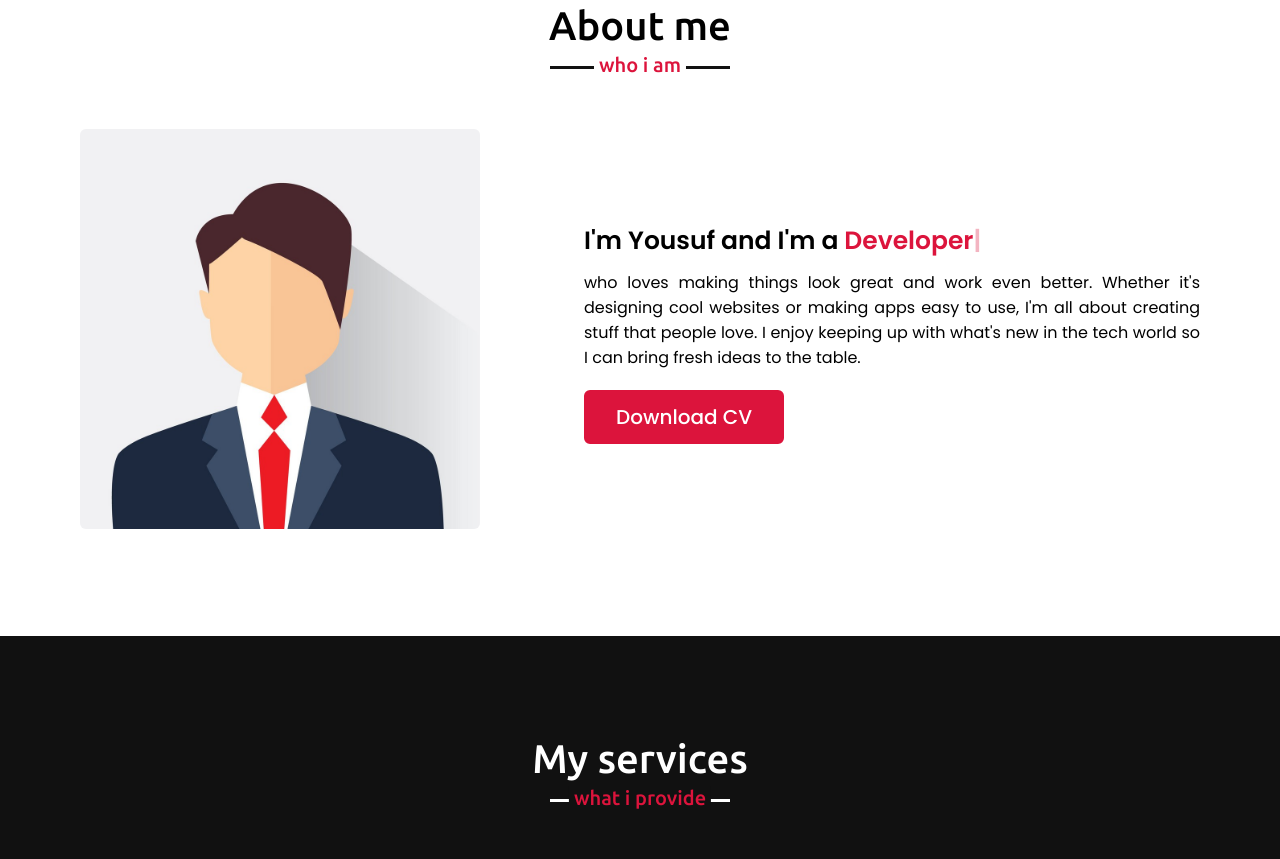
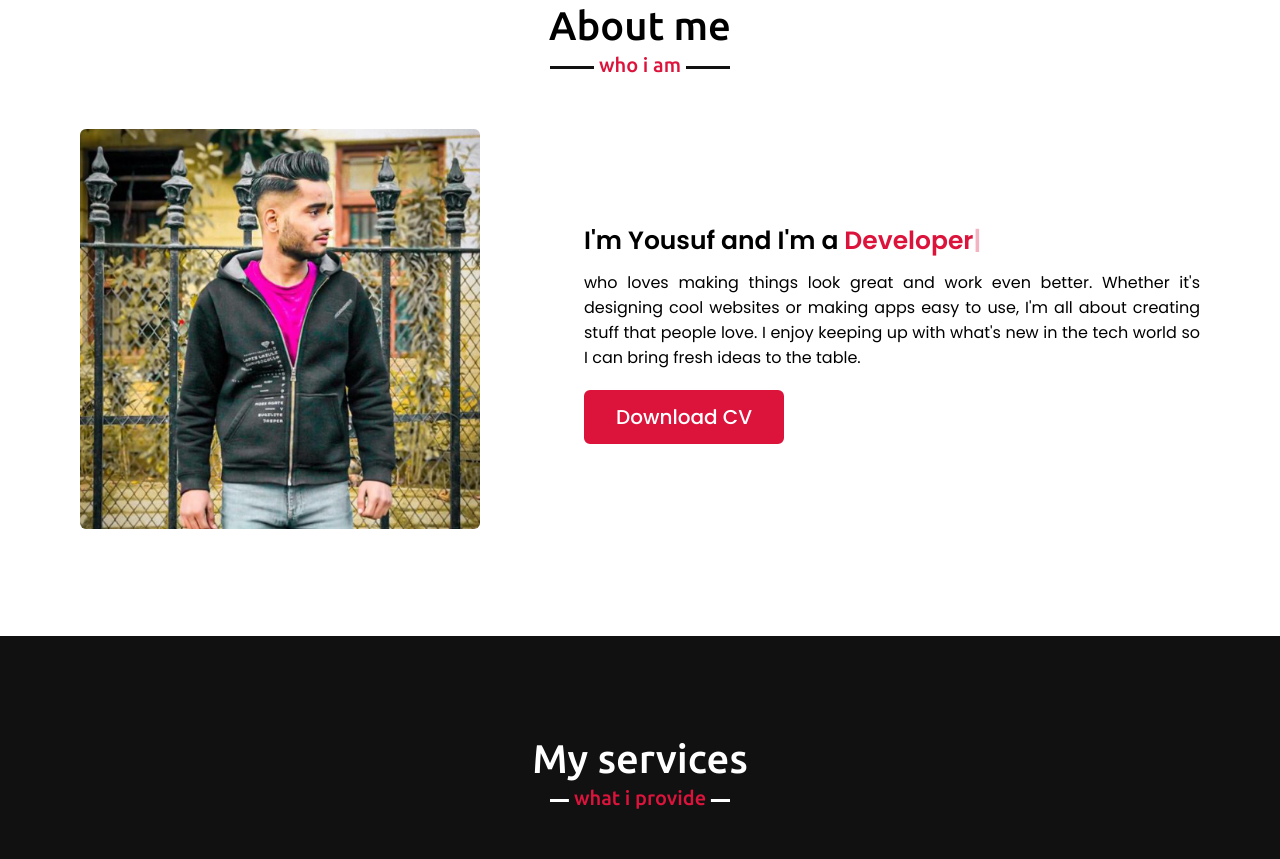
Before and after one commit to MD-Aptech/Yousuf, a plain HTML site: page index.html in a window 1280 px wide. Shown: the part 897-1756 px from the top of the page. Drawn offline with nearby package versions, Linux system fonts and the light colour scheme; some packages are replaced by stand-ins of ours; a script that the page names is missing.

Commit message:
ProfileImageAdd

```diff
--- a/index.html
+++ b/index.html
@@ -58,7 +58,7 @@
             <h2 class="title">About me</h2>
             <div class="about-content">
                 <div class="column left">
-                    <img src="images/profile.jpg" alt="">
+                    <img src="images/profile.PNG" alt="">
                 </div>
                 <div class="column right">
                     <div class="text">I'm Yousuf and I'm a <span class="typing-2"></span></div>
```
Also changed, not shown: images/profile.PNG (added), images/profile.jpg (deleted).
